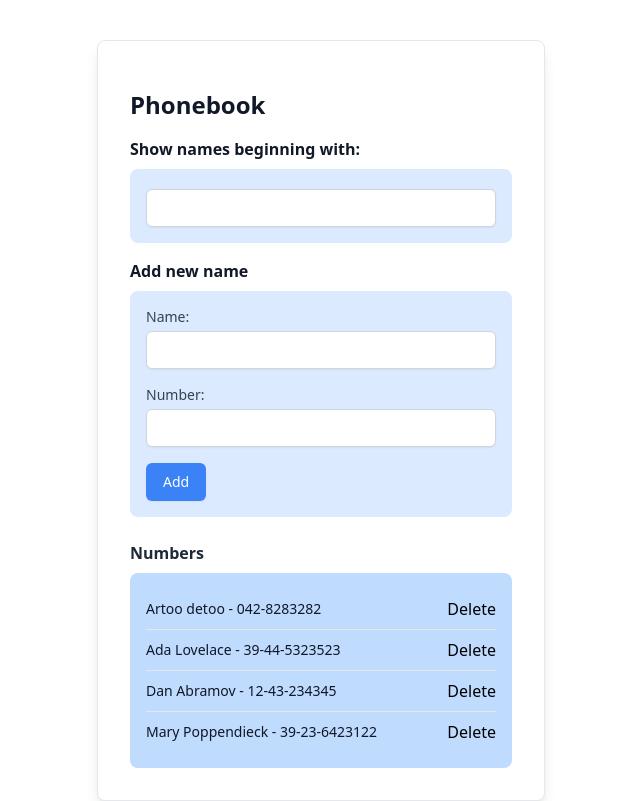
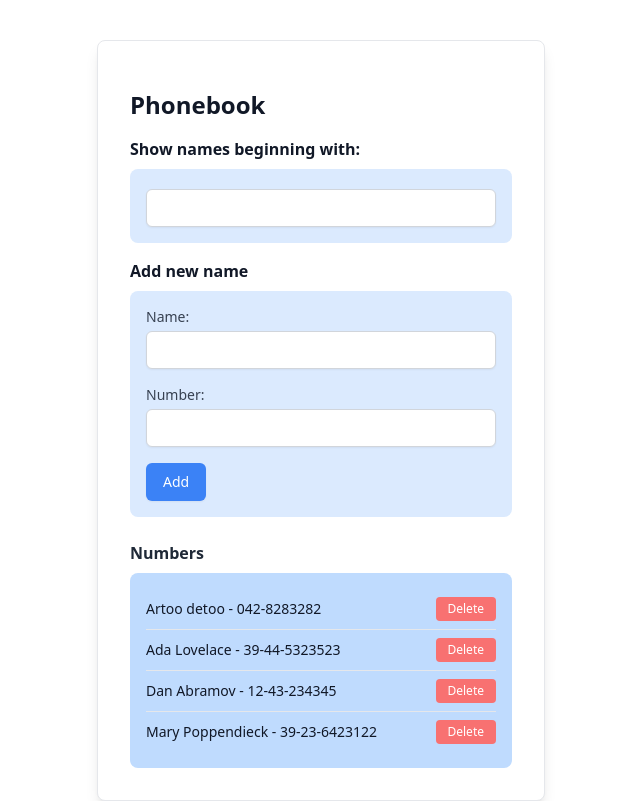
Before and after one commit to jkk-fullstack-projects/Phonebook, a React (Vite) app: page / in a window 1280 px wide. Shown: the whole page, without its empty margins (319-959 px from the left). Built offline with nearby package versions, Linux system fonts and the light colour scheme; data requests are answered from the project's data file.

Commit message:
Minor code stylings - delete button text size change

```diff
--- a/src/components/Persons.jsx
+++ b/src/components/Persons.jsx
@@ -1,5 +1,5 @@
-import ShowPerson from "./ShowPerson"
-import { ulStyles } from "../styles/PhonebookStyles.jsx"
+import ShowPerson from './ShowPerson'
+import { ulStyles } from '../styles/PhonebookStyles.jsx'
 
 const Persons = ({ persons, deletePerson }) => {
     return (
--- a/src/components/ShowPerson.jsx
+++ b/src/components/ShowPerson.jsx
@@ -4,7 +4,10 @@ const ShowPerson = ({ person, handleDeletePerson }) => {
   return (
       <div className="flex justify-between items-center">
           <div className="text-sm font-medium text-gray-900">{person.name} - {person.number}</div>
-          <button onClick={() => handleDeletePerson(person.id, person.name)} className="...">Delete</button>
+          <button
+            onClick={() =>
+              handleDeletePerson(person.id, person.name)}
+              className={buttonStyles.deleteButton}>Delete</button>
 
       </div>
   );
--- a/src/styles/PhonebookStyles.jsx
+++ b/src/styles/PhonebookStyles.jsx
@@ -9,7 +9,7 @@ header: "text-2xl font-bold mt-4 mb-4 text-gray-900",
 };
 
 export const buttonStyles = {
-deleteButton: "py-1 px-3 rounded bg-red-500 hover:bg-red-400 text-white",
+    deleteButton: "py-1 px-3 rounded text-xs bg-red-400 hover:bg-red-300 text-white",
     showButton: "py-1 px-3 rounded bg-blue-500 hover:bg-blue-700 text-white",
 };
 
--- a/src/utilities/Notification.jsx
+++ b/src/utilities/Notification.jsx
@@ -1,4 +1,4 @@
-import { notificationStyles } from "../styles/PhonebookStyles";
+import { notificationStyles } from '../styles/PhonebookStyles';
 
 const Notification = ({ message, msgType }) => {
     if (!message) return null
```
Lines whose indentation alone changed are shown as unchanged.
